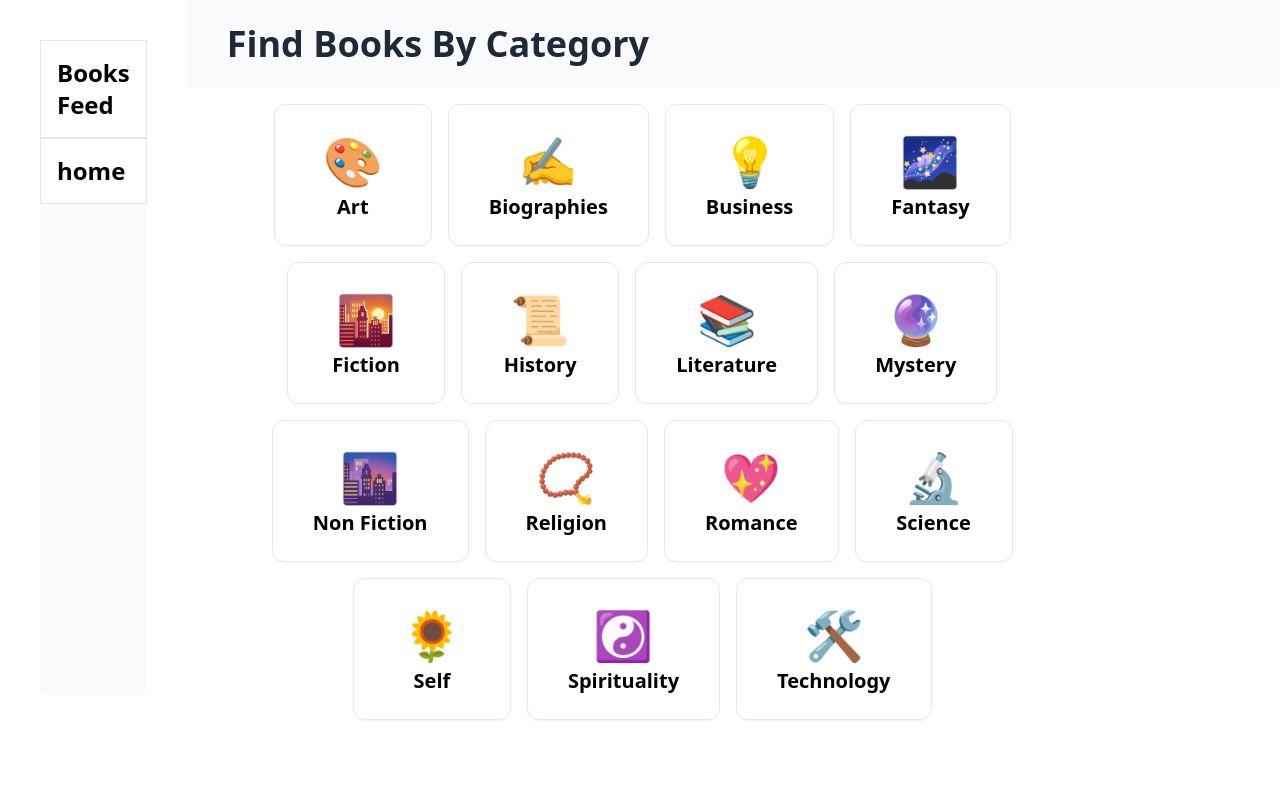
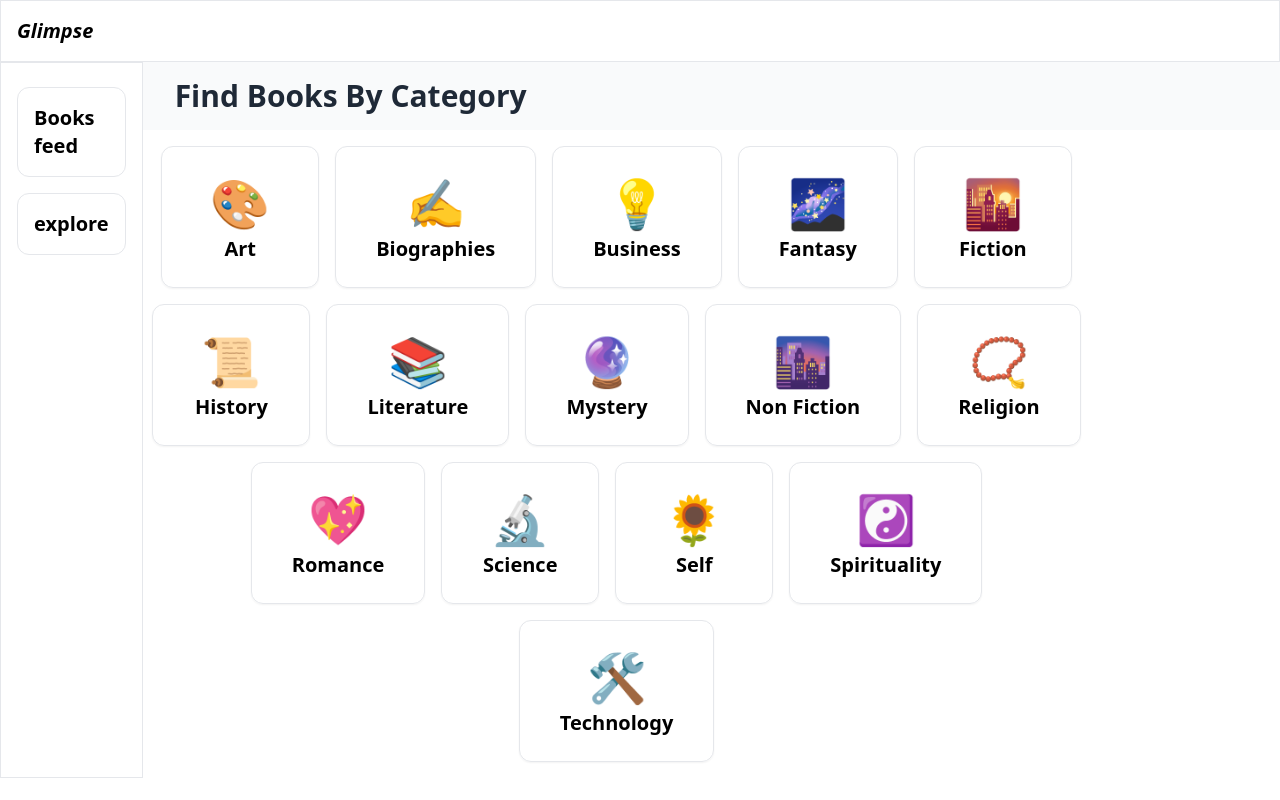
Before and after one commit to rutikwankhade/glimpse, a Next.js app: page /books/allcategories in a window 1280 px wide. Built offline with nearby package versions, Linux system fonts and the light colour scheme.

Commit message:
feat: add header and fix sidebar

```diff
--- /dev/null
+++ b/components/Header.js
@@ -0,0 +1,9 @@
+const Header = () => {
+    return (
+        <div className="border w-full p-4">
+            <h1 className="text-xl font-semibold italic">Glimpse</h1>
+        </div>
+     );
+}
+
+export default Header;
--- a/components/Sidebar.js
+++ b/components/Sidebar.js
@@ -2,17 +2,17 @@ import Link from "next/link";
 
 const Sidebar = () => {
     return (
-        <div className=" bg-gray-50 flex flex-col  rounded-lg m-10">
+        <div className=" w-1/5 flex flex-col  p-4 border">
             <Link href="/" >
-                <a className="text-2xl border font-semibold p-4 bg-white">
-                Books Feed
+                <a className="text-xl my-2 rounded-xl border font-semibold p-4 bg-white">
+                Books feed
 
                 </a>
             </Link>
             <Link href="/explore" >
 
-                <a className="text-2xl border font-semibold p-4 bg-white">
-                home
+                <a className="text-xl rounded-xl my-2 border font-semibold p-4 bg-white">
+                explore
 
                 </a>
             </Link>
--- a/pages/_app.js
+++ b/pages/_app.js
@@ -1,10 +1,16 @@
 import '../styles/globals.css'
 import Sidebar from '../components/Sidebar'
+import Header from '../components/Header'
+function MyApp({ Component, pageProps }) {
+  return <div >
+    <Header/>
 
-function MyApp({ Component, pageProps }) {
-  return <div className="flex">
-    <Sidebar className="w-3/12"/>
-    <Component {...pageProps} className="w-full" />
+    <div className="flex w-full">
+       <Sidebar className=" bg-gray-50 fixed top-0"/>
+    <Component {...pageProps} className="w-full overflow-scroll" />
+
+    </div>
+
     </div>
 }
 
--- a/pages/books/allcategories.js
+++ b/pages/books/allcategories.js
@@ -6,8 +6,8 @@ const AllCategories = () => {
     return (
         <div>
 
-            <div className="bg-gray-50 p-6">
-                <h1 className=" text-4xl font-bold ml-4 capitalize text-gray-800">Find books by category</h1>
+            <div className="bg-gray-50 p-4">
+                <h1 className=" text-3xl font-bold ml-4 capitalize text-gray-800">Find books by category</h1>
             </div>
             <div className="flex flex-row w-10/12 py-2 flex-wrap justify-center ">
 
--- a/pages/explore.js
+++ b/pages/explore.js
@@ -1,6 +1,6 @@
 const explore = () => {
     return (
-        <div>
+        <div className="w-full">
             feed
         </div>
       );
```
